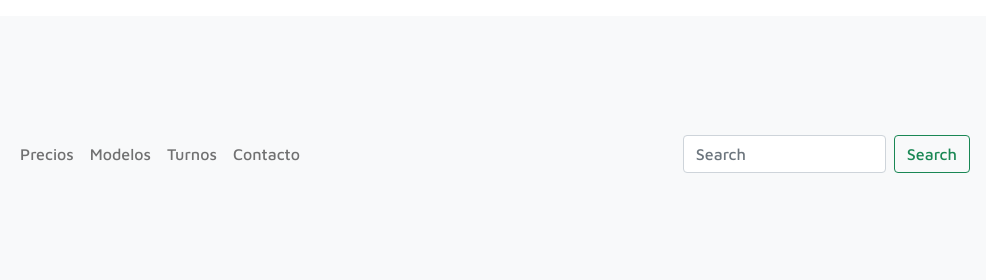
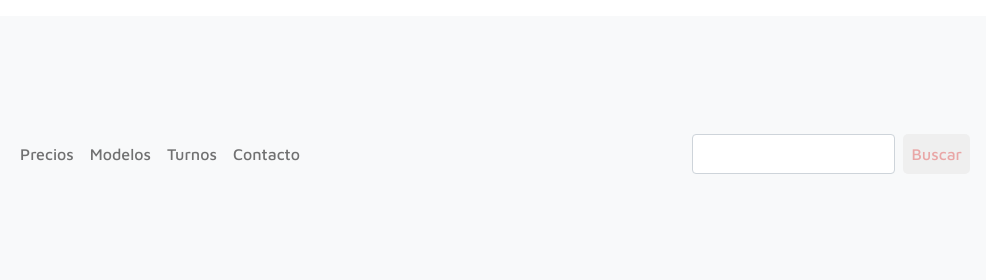
Before and after one commit to jaelmarta/ProyectoNails, a plain HTML site: page pages/contacto.html in a window 1280 px wide. Shown: the top 280 px of the page, 282-1280 px from the left. Drawn offline with nearby package versions, Linux system fonts and the light colour scheme.

Commit message:
agregando diseño botones

```diff
--- a/pages/contacto.html
+++ b/pages/contacto.html
@@ -46,8 +46,8 @@
 							</li>
 						</ul>
 						<form class="d-flex">
-							<input class="form-control me-2" type="search" placeholder="Search" aria-label="Search">
-							<button class="btn btn-outline-success" type="submit">Search</button>
+							<input class="form-control me-2" type="search"  aria-label="Search">
+							<button class="botonBuscador" class="btn btn-outline-success" type="submit">Buscar</button>
 						</form>
 					</div>
 				</div>
```
Also changed, not shown: pages/modelos.html (+2 -2 lines), pages/precios.html (+2 -2 lines), pages/turnos.html (+2 -3 lines).
